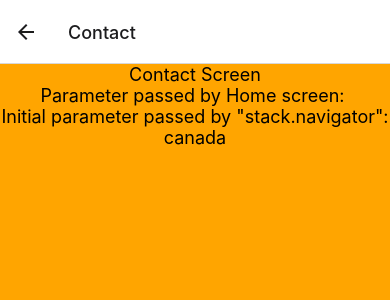
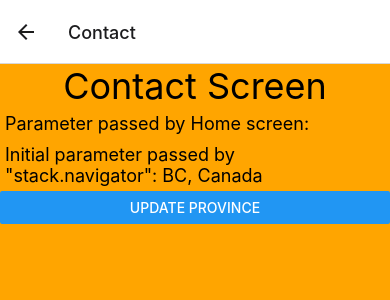
Before and after one commit to prasanv/reactNative, a React Native app: screen /Contact in a window 390 px wide. Shown: the top 300 px of the page. Built offline with nearby package versions, Linux system fonts and the light colour scheme.

Commit message:
passing params to routes

```diff
--- a/App.tsx
+++ b/App.tsx
@@ -57,7 +57,8 @@ function App(): React.JSX.Element {
           name="Contact"
           component={Contact}
           initialParams={{
-            country: 'canada',
+            country: 'Canada',
+            province: 'BC',
           }}
         />
       </Stack.Navigator>
--- a/src/components/about.tsx
+++ b/src/components/about.tsx
@@ -5,7 +5,7 @@ const About = (prop: any) => {
   return (
     <SafeAreaView style={[styles.safeAreaViewContainer]}>
       <View style={[styles.container]}>
-        <Text style={styles.text}>About</Text>
+        <Text style={styles.headerText}>About</Text>
         <Text style={styles.text}>
           Parameter passed by Home screen: {prop.route.params.name}
         </Text>
@@ -23,10 +23,13 @@ const styles = StyleSheet.create({
     flex: 1,
     backgroundColor: 'orange',
   },
+  headerText: {
+    fontSize: 36,
+    textAlign: 'center',
+  },
   text: {
     fontSize: 18,
-    color: 'black',
-    textAlign: 'center',
+    padding: 5,
   },
 });
 
--- a/src/components/contact.tsx
+++ b/src/components/contact.tsx
@@ -1,18 +1,22 @@
 import React from 'react';
-import {View, Text, StyleSheet, SafeAreaView} from 'react-native';
+import {View, Text, StyleSheet, SafeAreaView, Button} from 'react-native';
 
-const Contact = ({route}: any) => {
-  const {location, country } = route.params;
+const Contact = ({route, navigation}: any) => {
+  const {location, country, province} = route.params;
   return (
     <SafeAreaView style={[styles.safeAreaViewContainer]}>
       <View style={[styles.container]}>
-        <Text style={styles.text}>Contact Screen</Text>
+        <Text style={styles.headerText}>Contact Screen</Text>
         <Text style={styles.text}>
           Parameter passed by Home screen: {location}
         </Text>
         <Text style={styles.text}>
-          Initial parameter passed by "stack.navigator": {country}
+          Initial parameter passed by "stack.navigator": {province}, {country}
         </Text>
+        <Button
+          title="Update Province"
+          onPress={() => navigation.setParams({province: 'British Columbia'})}
+        />
       </View>
     </SafeAreaView>
   );
@@ -27,10 +31,13 @@ const styles = StyleSheet.create({
     flex: 1,
     backgroundColor: 'orange',
   },
+  headerText: {
+    fontSize: 36,
+    textAlign: 'center',
+  },
   text: {
     fontSize: 18,
-    color: 'black',
-    textAlign: 'center',
+    padding: 5,
   },
 });
 
--- a/src/components/home.tsx
+++ b/src/components/home.tsx
@@ -16,14 +16,14 @@ const Home = ({navigation}: any) => {
         <Text style={styles.text}>Home</Text>
         <Button
           title="About"
-          onPress={() => navigation.navigate('About', {name: 'prasanv'})}
+          onPress={() => navigation.navigate('About', {name: 'PrasanV'})}
         />
         <Button
           title="Contact"
           onPress={() =>
             navigation_2.navigate(
               screenName as never,
-              {location: 'vancouver'} as never,
+              {location: 'Vancouver'} as never,
             )
           }
         />
```
